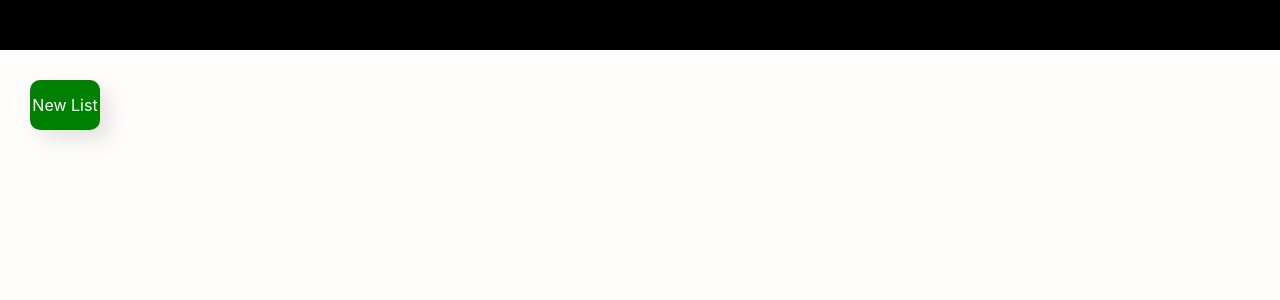
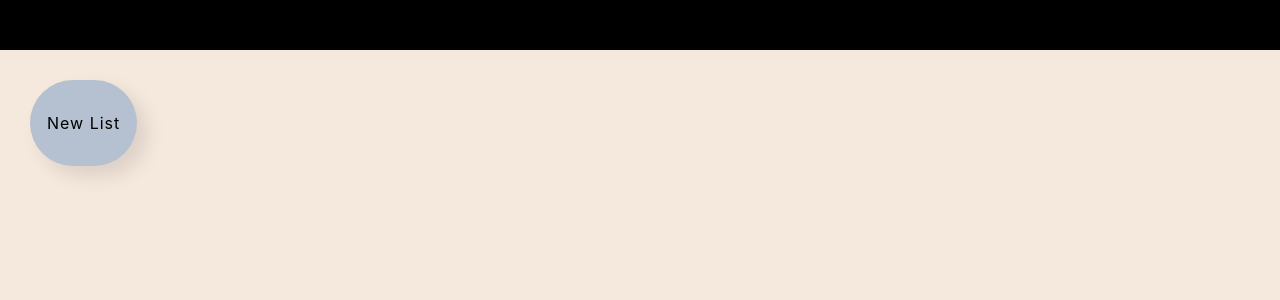
Before and after one commit to Pauullamm/todo-app, a React (Create React App) app: page / in a window 1280 px wide. Shown: the top 300 px of the page. Built offline with nearby package versions, Linux system fonts and the light colour scheme.

Commit message:
adjusted component styling

```diff
--- a/src/App.css
+++ b/src/App.css
@@ -1,5 +1,5 @@
 Body {
-  background-color: #fefdfc;
+  background-color: #F5E8DD;
 }
 
 .navbar-container {
@@ -12,7 +12,7 @@ Body {
 .todo-container {
   height: 300px;
   width: 300px;
-  background-color: #ffc93e;
+  background-color: #CCD3CA;
   border-radius: 10px;
   box-shadow: 10px 10px 20px rgba(0, 0, 0, 0.1);
   margin: 10px;
@@ -38,22 +38,44 @@ Body {
   margin: 20px;
 }
 
-.new-list-button {
+/* .new-list-button {
   height: 50px;
   width: 70px;
-  background-color: green;
+  background-color: #B5C0D0;
   border-radius: 10px;
-  color: white;
+  color: black;
   display: flex;
   justify-content: center;
   align-items: center;
   box-shadow: 10px 10px 20px rgba(0, 0, 0, 0.1);
   transition: scale 0.1s ease-in-out;
+} */
+
+.new-list-button {
+  margin: 0;
+  padding: 17px;
+  border-radius: 50px;
+  width:max-content;
+  cursor: pointer;
+  border: 0;
+  background-color: #B5C0D0;
+  box-shadow: 10px 10px 20px rgba(0, 0, 0, 0.1);
+  letter-spacing: 1px;
+  transition: all 0.5s ease;
 }
 
 .new-list-button:hover {
   cursor: pointer;
   scale: 1.05;
+  letter-spacing: 2px;
+}
+
+.new-list-button:active {
+  letter-spacing: 3px;
+  background-color: white;
+  color: black;
+  transform: translateY(2px);
+  transition: 50ms;
 }
 
 .form-container {
--- a/src/App.js
+++ b/src/App.js
@@ -9,7 +9,7 @@ function Projectdashboard(props) {
   const [todos, settodos] = useState([]);
   const [clickedtimes, setClickedtimes] = useState(0);
   const [formdisplay, setformdisplay] = useState(false);
-  console.log(`this is the form display before:${formdisplay}`)
+
   const submitData = (data) => {
     const newTodoObj = {
       id: clickedtimes,
@@ -26,7 +26,6 @@ function Projectdashboard(props) {
 
   const revealForm = () => {
     setformdisplay(true);
-    console.log(`this is the form display now: ${formdisplay}, ${typeof formdisplay}`);
   }
 
 
@@ -38,7 +37,7 @@ function Projectdashboard(props) {
 
       <div className='todo-handler'>
         {todos.map((data) => (
-          <Todolist key={data.id} title={data.title} />
+          <Todolist key={data.id} title={data.title} desc={data.Description}/>
         ))}
       </div>
     </div>
--- a/src/components/TodoBody.js
+++ b/src/components/TodoBody.js
@@ -9,6 +9,13 @@ function Todoname(props) {
     )
 }
 
+function TodoDesc(props) {
+    return (
+        <div>
+            <p>{props.desc}</p>
+        </div>
+    )
+}
 
 function Todolist(props) {
 // function to add new list items to todo-list
@@ -16,6 +23,8 @@ function Todolist(props) {
     return (
         <div className='todo-container'>
             <Todoname className="todo-title" name={props.title}/>
+            <TodoDesc className="todo-description" desc={props.desc}/>
+
         </div>
     )
     }
```
